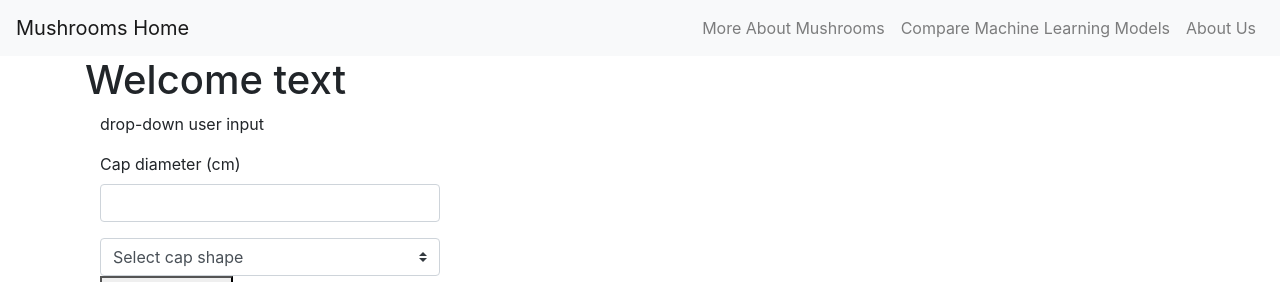
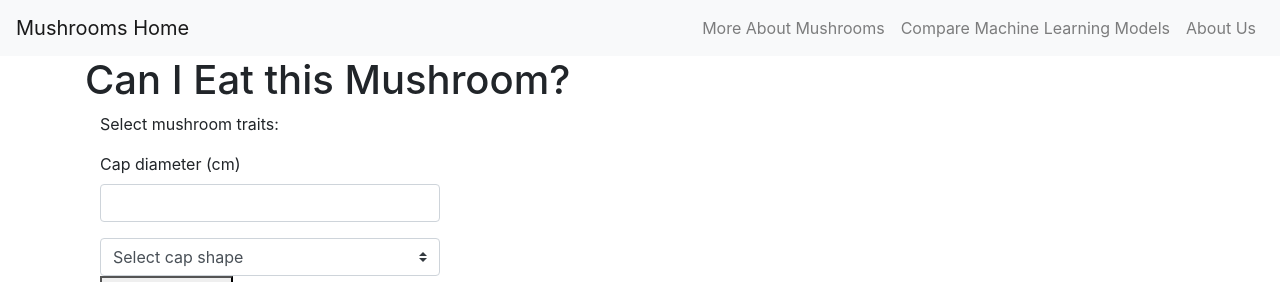
Before and after one commit to cdenq/mushroom-edibility-predictor-web-app, a Flask app: page / in a window 1280 px wide. Shown: the top 282 px of the page. Run offline with Flask 2, Linux system fonts and the light colour scheme; some libraries are stand-ins or nearby versions.

Commit message:
small edits to html and flask files

```diff
--- a/app.py
+++ b/app.py
@@ -15,5 +15,17 @@ def prediction():
     data = predict.make_predictions()
     return jsonify(data)
 
+@app.route('/mushroom_facts')
+def facts():
+    return render_template('mushroom_facts.html')
+
+@app.route('/compare_models')
+def models():
+    return render_template('compare_models.html')
+
+@app.route('/about')
+def about():
+    return render_template('about.html')
+
 if __name__ == "__main__":
     app.run(debug=True)
--- a/templates/about.html
+++ b/templates/about.html
@@ -25,13 +25,13 @@
         <div class="collapse navbar-collapse justify-content-end" id="navbarNavDropdown">
           <ul class="navbar-nav">
             <li class="nav-item">
-                <a class="nav-link" href="/mushroom_facts.html">More About Mushrooms</a>
+                <a class="nav-link" href="/mushroom_facts">More About Mushrooms</a>
             </li>
             <li class="nav-item">
-              <a class="nav-link" href="/compare_models.html">Compare Machine Learning Models</a>
+              <a class="nav-link" href="/compare_models">Compare Machine Learning Models</a>
             </li>
             <li class="nav-item">
-              <a class="nav-link" href="/about.html">About Us</a>
+              <a class="nav-link" href="/about">About Us</a>
             </li>
           </ul>
         </div>
--- a/templates/compare_models.html
+++ b/templates/compare_models.html
@@ -31,13 +31,13 @@
         <div class="collapse navbar-collapse justify-content-end" id="navbarNavDropdown">
           <ul class="navbar-nav">
             <li class="nav-item">
-                <a class="nav-link" href="/mushroom_facts.html">More About Mushrooms</a>
+                <a class="nav-link" href="/mushroom_facts">More About Mushrooms</a>
             </li>
             <li class="nav-item">
-              <a class="nav-link" href="/compare_models.html">Compare Machine Learning Models</a>
+              <a class="nav-link" href="/compare_models">Compare Machine Learning Models</a>
             </li>
             <li class="nav-item">
-              <a class="nav-link" href="/about.html">About Us</a>
+              <a class="nav-link" href="/about">About Us</a>
             </li>
           </ul>
         </div>
--- a/templates/index.html
+++ b/templates/index.html
@@ -31,13 +31,13 @@
         <div class="collapse navbar-collapse justify-content-end" id="navbarNavDropdown">
           <ul class="navbar-nav">
             <li class="nav-item">
-                <a class="nav-link" href="/mushroom_facts.html">More About Mushrooms</a>
+                <a class="nav-link" href="/mushroom_facts">More About Mushrooms</a>
             </li>
             <li class="nav-item">
-              <a class="nav-link" href="/compare_models.html">Compare Machine Learning Models</a>
+              <a class="nav-link" href="/compare_models">Compare Machine Learning Models</a>
             </li>
             <li class="nav-item">
-              <a class="nav-link" href="/about.html">About Us</a>
+              <a class="nav-link" href="/about">About Us</a>
             </li>
           </ul>
         </div>
@@ -47,12 +47,12 @@
     <div class="container">
       <section class="row">
         <div class="col-md-12">
-          <h1>Welcome text</h1>
+          <h1>Can I Eat this Mushroom?</h1>
         </div>
       </section>
       <section>
         <div class = "col-md-4">
-          <p>drop-down user input</p>
+          <p>Select mushroom traits:</p>
 
           <form>
             <div class="form-group">
@@ -81,6 +81,7 @@
             <option value="p">spherical</option>
             <option value="o">others</option>
           </select>
+
           </form>
 
           <button onclick="prediction()">Predict Edibility</button>
--- a/templates/mushroom_facts.html
+++ b/templates/mushroom_facts.html
@@ -31,13 +31,13 @@
         <div class="collapse navbar-collapse justify-content-end" id="navbarNavDropdown">
           <ul class="navbar-nav">
             <li class="nav-item">
-                <a class="nav-link" href="/mushroom_facts.html">More About Mushrooms</a>
+                <a class="nav-link" href="/mushroom_facts">More About Mushrooms</a>
             </li>
             <li class="nav-item">
-              <a class="nav-link" href="/compare_models.html">Compare Machine Learning Models</a>
+              <a class="nav-link" href="/compare_models">Compare Machine Learning Models</a>
             </li>
             <li class="nav-item">
-              <a class="nav-link" href="/about.html">About Us</a>
+              <a class="nav-link" href="/about">About Us</a>
             </li>
           </ul>
         </div>
```
